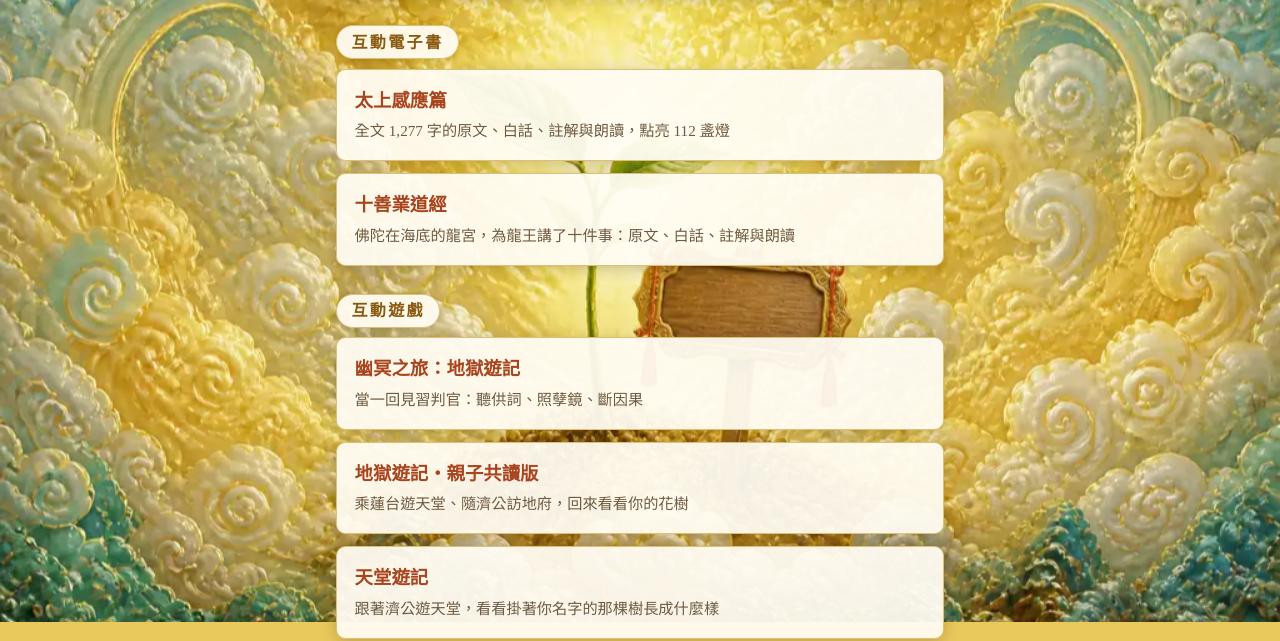
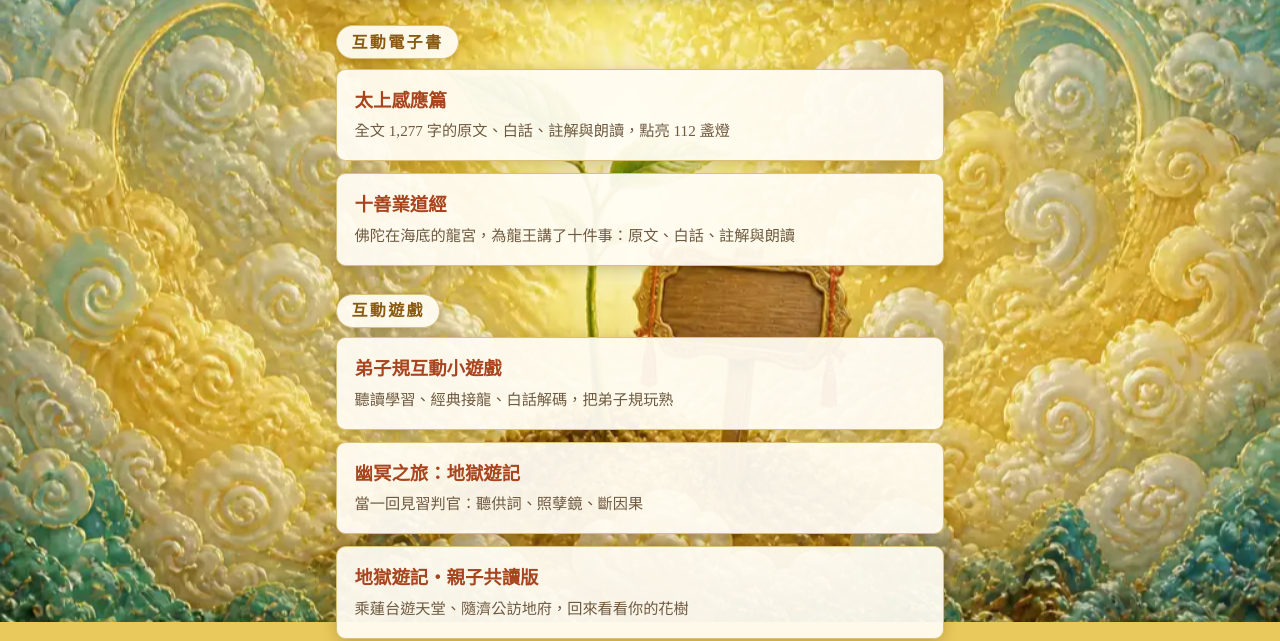
Before and after one commit to gustarsmile/gustarsmile.github.io, a plain HTML site: page index.html in a window 1280 px wide. Shown: the part 178-819 px from the top of the page. Drawn offline with Linux system fonts and the light colour scheme.

Commit message:
首頁加上弟子規互動小遊戲
Co-Authored-By: Claude Fable 5.2 <noreply@anthropic.com>

```diff
--- a/index.html
+++ b/index.html
@@ -4,7 +4,7 @@
   <meta charset="UTF-8">
   <meta name="viewport" content="width=device-width, initial-scale=1">
   <title>蔬米 OMILKYWAY｜經典互動作品</title>
-  <meta name="description" content="蔬米 OMILKYWAY 的經典互動作品：太上感應篇、十善業道經互動電子書，以及地獄遊記、天堂遊記網頁遊戲。免費、免下載，手機打開就能讀。">
+  <meta name="description" content="蔬米 OMILKYWAY 的經典互動作品：太上感應篇、十善業道經互動電子書，以及弟子規、地獄遊記、天堂遊記網頁遊戲。免費、免下載，手機打開就能讀。">
   <meta property="og:type" content="website">
   <meta property="og:title" content="蔬米 OMILKYWAY｜經典互動作品">
   <meta property="og:url" content="https://edu.omilkyway.org/">
@@ -50,6 +50,7 @@
 
     <h2>互動遊戲</h2>
     <ul>
+      <li><a class="work" href="https://diziguiapp.polarisgustar.workers.dev/"><strong>弟子規互動小遊戲</strong><span>聽讀學習、經典接龍、白話解碼，把弟子規玩熟</span></a></li>
       <li><a class="work" href="/hell-tour-game/"><strong>幽冥之旅：地獄遊記</strong><span>當一回見習判官：聽供詞、照孽鏡、斷因果</span></a></li>
       <li><a class="work" href="/hell-tour-family/"><strong>地獄遊記・親子共讀版</strong><span>乘蓮台遊天堂、隨濟公訪地府，回來看看你的花樹</span></a></li>
       <li><a class="work" href="/heaven-tour-game/"><strong>天堂遊記</strong><span>跟著濟公遊天堂，看看掛著你名字的那棵樹長成什麼樣</span></a></li>
```
